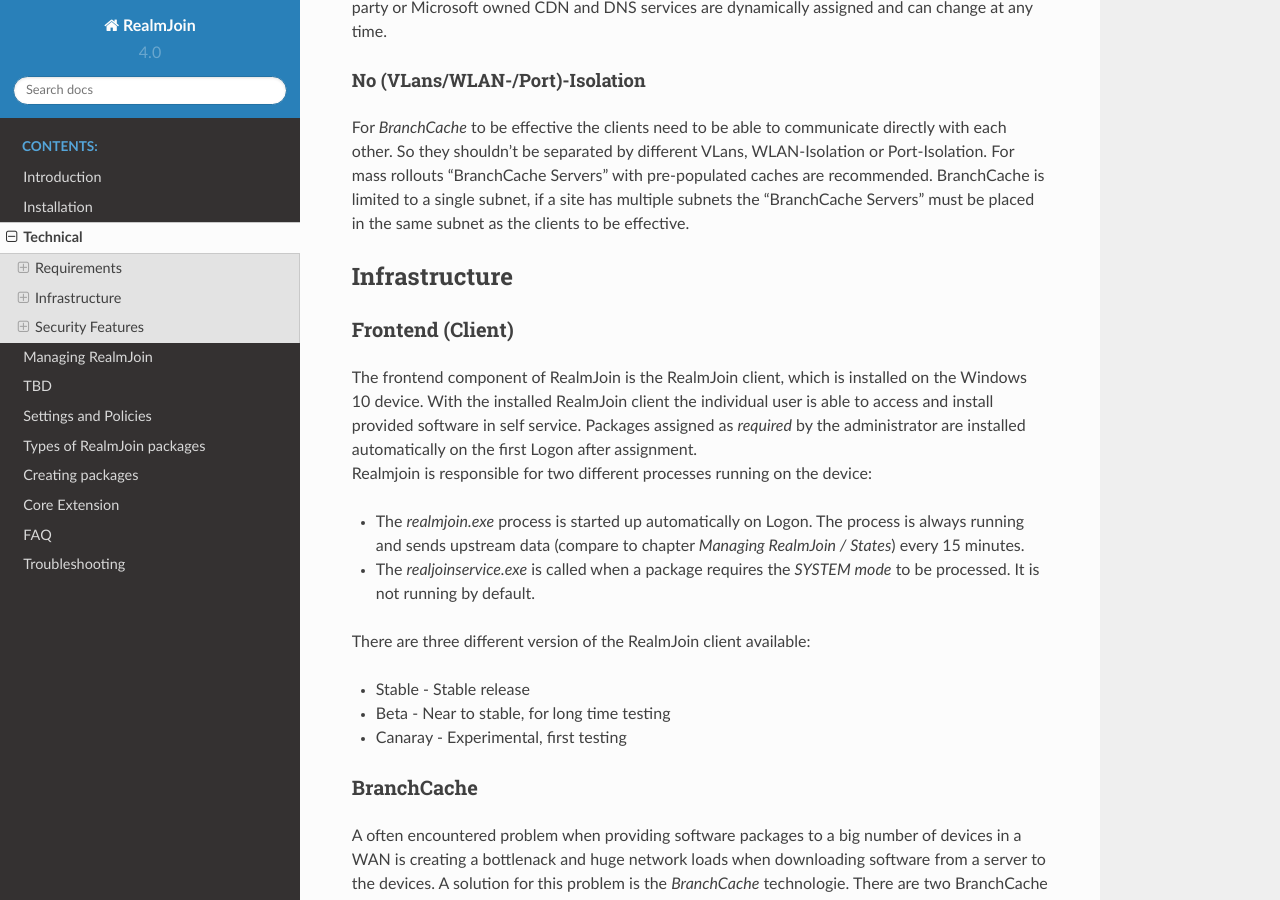
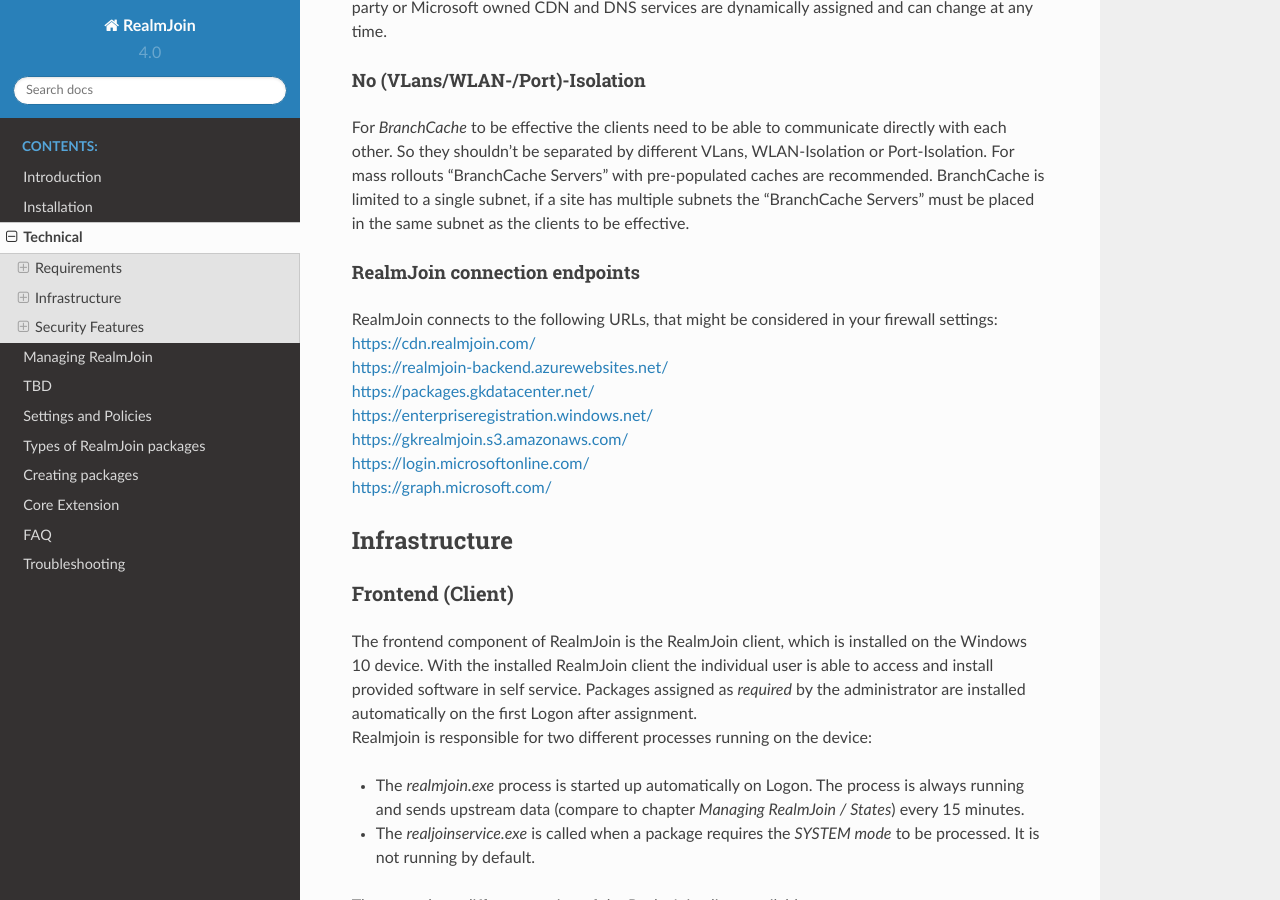
Before and after one commit to bb-froggy/realmjoin-docs, a Sphinx documentation site: the page built from docs/infrastructure.md, in a window 1280 px wide and 900 px high, scrolled down 1282 px. Built offline with Sphinx 7.4.7 and the Read the Docs theme 2.0.0, drawn with Linux system fonts in a browser that asks for light colours.

Commit message:
Endpoints added

```diff
--- a/docs/infrastructure.md
+++ b/docs/infrastructure.md
@@ -29,6 +29,16 @@
 
 #### No (VLans/WLAN-/Port)-Isolation
 For *BranchCache* to be effective the clients need to be able to communicate directly with each other. So they shouldn't be separated by different VLans, WLAN-Isolation or Port-Isolation. For mass rollouts "BranchCache Servers" with pre-populated caches are recommended. BranchCache is limited to a single subnet, if a site has multiple subnets the "BranchCache Servers" must be placed in the same subnet as the clients to be effective.
+
+#### RealmJoin connection endpoints
+RealmJoin connects to the following URLs, that might be considered in your firewall settings:
+<https://cdn.realmjoin.com/>
+<https://realmjoin-backend.azurewebsites.net/>
+<https://packages.gkdatacenter.net/>
+<https://enterpriseregistration.windows.net/>
+<https://gkrealmjoin.s3.amazonaws.com/>
+<https://login.microsoftonline.com/>
+<https://graph.microsoft.com/>
 
 ## Infrastructure
 ### Frontend (Client)
```
Also changed, not shown: docs/faq.md (+3 -0 lines).
